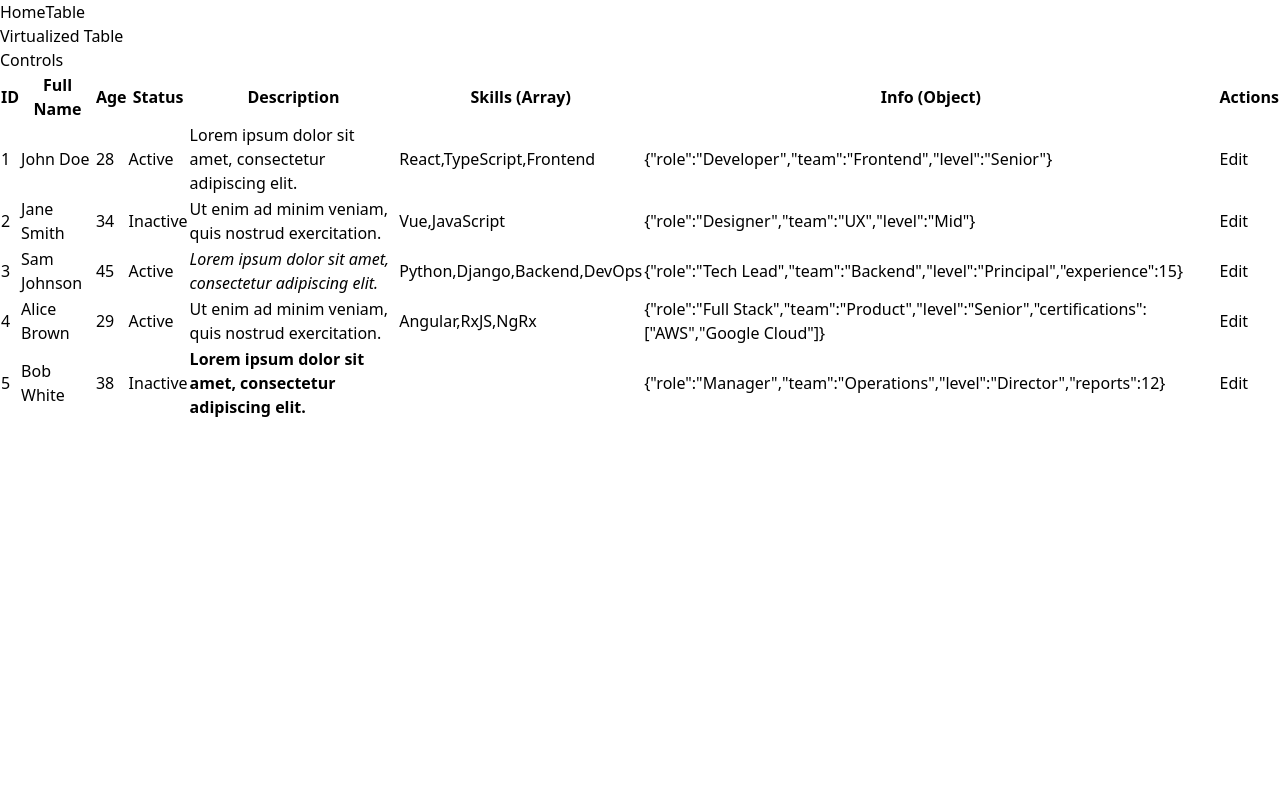
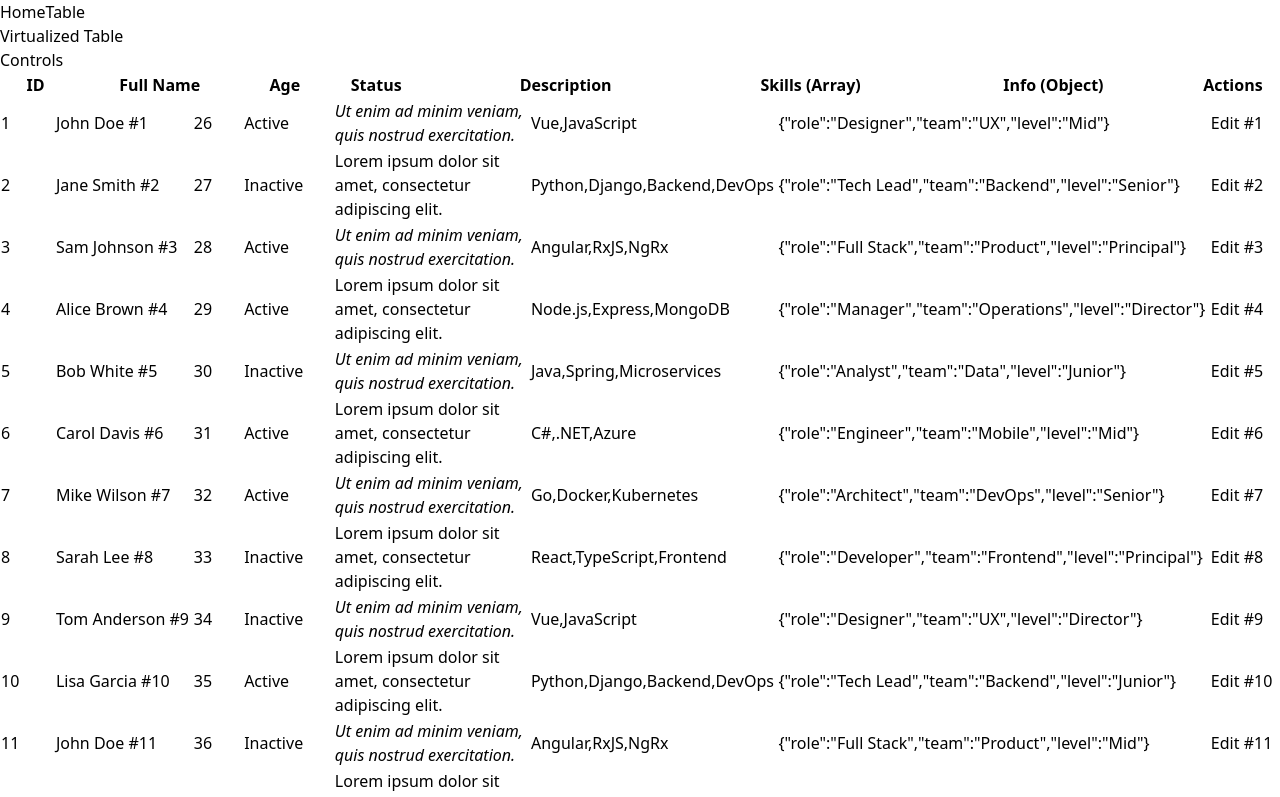
Before and after one commit to FeroHriadel/ncss-react, a React (Vite) app: page /table in a window 1280 px wide. Shown: the top 797 px of the page. Built offline with nearby package versions, Linux system fonts and the light colour scheme.

Commit message:
before virtualization

```diff
--- a/src/components/tables/VirtualizedTable.tsx
+++ b/src/components/tables/VirtualizedTable.tsx
@@ -2,7 +2,7 @@ import React from 'react'
 
 interface VirtualizedTableProps {
   data: { [key: string]: string | number | boolean | null | undefined | [] | object | React.ReactNode }[];
-  columnNames?: { column: string; displayValue: string }[];
+  columnNames?: { column: string; displayValue: string; width?: string }[];
 }
 
 
@@ -14,8 +14,25 @@ function VirtualizedTable(props: VirtualizedTableProps) {
   // Props
   const { data, columnNames } = props
 
+  // Refs for scroll synchronization
+  const headerRef = React.useRef<HTMLDivElement>(null)
+  const bodyRef = React.useRef<HTMLDivElement>(null)
+
   // Variables
   const columns = getColumns()
+
+  // Scroll synchronization
+  const handleBodyScroll = (e: React.UIEvent<HTMLDivElement>) => {
+    if (headerRef.current) {
+      headerRef.current.scrollLeft = e.currentTarget.scrollLeft
+    }
+  }
+
+  const handleHeaderScroll = (e: React.UIEvent<HTMLDivElement>) => {
+    if (bodyRef.current) {
+      bodyRef.current.scrollLeft = e.currentTarget.scrollLeft
+    }
+  }
 
 
   // Get column headers - use columnNames if provided, otherwise use data keys
@@ -25,24 +42,60 @@ function VirtualizedTable(props: VirtualizedTableProps) {
     return []
   }
 
+  // Get column width style
+  function getColumnStyle(columnObj: { column: string; displayValue: string; width?: string }) {
+    if (columnObj.width) {
+      return { width: columnObj.width }
+    }
+    return {}
+  }
+
 
   // Render
   return (
     <section className='virtualized-table-wrap'>
       <div className="virtualized-table-controls h-[2rem]">Controls</div>
-      <table>
-        <thead>
+
+      {/* Fixed Header */}
+      <div className="border border-gray-300 overflow-hidden">
+        <div
+          ref={headerRef}
+          style={{
+            overflow: 'auto', /* Both x and y scrolling */
+            scrollbarWidth: 'none', /* Firefox */
+            msOverflowStyle: 'none', /* Internet Explorer 10+ */
+          }}
+          className="[&::-webkit-scrollbar]:hidden" /* Chrome, Safari and Opera */
+          onScroll={handleHeaderScroll}
+        >
+          <table className="w-full" style={{ tableLayout: 'fixed' }}>
+            <thead className="bg-gray-50">
               <tr>
                 {columns.map((col) => (
-              <th key={col.column} className="px-4 py-2 text-left">
+                  <th
+                    key={col.column}
+                    className="px-4 py-2 text-left border-r border-gray-200 last:border-r-0 break-words"
+                    style={getColumnStyle(col)}
+                  >
                     {col.displayValue}
                   </th>
                 ))}
               </tr>
             </thead>
+          </table>
+        </div>
+      </div>
+
+      {/* Scrollable Body */}
+      <div
+        ref={bodyRef}
+        className="h-[600px] overflow-auto border-l border-r border-b border-gray-300"
+        onScroll={handleBodyScroll}
+      >
+        <table className="w-full" style={{ tableLayout: 'fixed' }}>
           <tbody>
             {data.map((row, index) => (
-            <tr key={index}>
+              <tr key={index} className="hover:bg-gray-50 border-b border-gray-100 last:border-b-0">
                 {columns.map((col) => {
                   const cellValue = row[col.column]
 
@@ -65,7 +118,11 @@ function VirtualizedTable(props: VirtualizedTableProps) {
                   }
 
                   return (
-                  <td key={col.column} className="px-4 py-2">
+                    <td
+                      key={col.column}
+                      className="px-4 py-2 border-r border-gray-200 last:border-r-0 break-words"
+                      style={getColumnStyle(col)}
+                    >
                       {renderedValue}
                     </td>
                   )
@@ -74,6 +131,7 @@ function VirtualizedTable(props: VirtualizedTableProps) {
             ))}
           </tbody>
         </table>
+      </div>
     </section>
   )
 }
--- a/src/pages/TablePage.tsx
+++ b/src/pages/TablePage.tsx
@@ -1,58 +1,54 @@
 import VirtualizedTable from "../components/tables/VirtualizedTable"
 
+// Function to generate 100 items
+function generateData(count: number) {
+  const names = ['John Doe', 'Jane Smith', 'Sam Johnson', 'Alice Brown', 'Bob White', 'Carol Davis', 'Mike Wilson', 'Sarah Lee', 'Tom Anderson', 'Lisa Garcia']
+  const colors = ['blue', 'purple', 'green', 'orange', 'red', 'indigo', 'pink', 'yellow', 'cyan', 'emerald']
+  const roles = ['Developer', 'Designer', 'Tech Lead', 'Full Stack', 'Manager', 'Analyst', 'Engineer', 'Architect']
+  const teams = ['Frontend', 'UX', 'Backend', 'Product', 'Operations', 'Data', 'Mobile', 'DevOps']
+  const levels = ['Junior', 'Mid', 'Senior', 'Principal', 'Director']
+  const skills = [
+    ['React', 'TypeScript', 'Frontend'],
+    ['Vue', 'JavaScript'],
+    ['Python', 'Django', 'Backend', 'DevOps'],
+    ['Angular', 'RxJS', 'NgRx'],
+    ['Node.js', 'Express', 'MongoDB'],
+    ['Java', 'Spring', 'Microservices'],
+    ['C#', '.NET', 'Azure'],
+    ['Go', 'Docker', 'Kubernetes']
+  ]
 
-const data = [
-  {
-    id: 1,
-    name: <span className="font-bold text-blue-600">John Doe</span>,
-    age: 28,
-    isActive: <span className="px-2 py-1 bg-green-100 text-green-800 rounded-full text-sm">Active</span>,
-    description: 'Lorem ipsum dolor sit amet, consectetur adipiscing elit.',
-    tags: ['React', 'TypeScript', 'Frontend'],
-    metadata: { role: 'Developer', team: 'Frontend', level: 'Senior' },
-    actions: <button className="px-3 py-1 bg-blue-500 text-white rounded hover:bg-blue-600">Edit</button>
-  },
-  {
-    id: 2,
-    name: <span className="font-bold text-purple-600">Jane Smith</span>,
-    age: 34,
-    isActive: <span className="px-2 py-1 bg-red-100 text-red-800 rounded-full text-sm">Inactive</span>,
-    description: 'Ut enim ad minim veniam, quis nostrud exercitation.',
-    tags: ['Vue', 'JavaScript'],
-    metadata: { role: 'Designer', team: 'UX', level: 'Mid' },
-    actions: <button className="px-3 py-1 bg-blue-500 text-white rounded hover:bg-blue-600">Edit</button>
-  },
-  {
-    id: 3,
-    name: <span className="font-bold text-green-600">Sam Johnson</span>,
-    age: 45,
-    isActive: <span className="px-2 py-1 bg-green-100 text-green-800 rounded-full text-sm">Active</span>,
-    description: <em>Lorem ipsum dolor sit amet, consectetur adipiscing elit.</em>,
-    tags: ['Python', 'Django', 'Backend', 'DevOps'],
-    metadata: { role: 'Tech Lead', team: 'Backend', level: 'Principal', experience: 15 },
-    actions: <button className="px-3 py-1 bg-blue-500 text-white rounded hover:bg-blue-600">Edit</button>
-  },
-  {
-    id: 4,
-    name: <span className="font-bold text-orange-600">Alice Brown</span>,
-    age: 29,
-    isActive: <span className="px-2 py-1 bg-green-100 text-green-800 rounded-full text-sm">Active</span>,
-    description: 'Ut enim ad minim veniam, quis nostrud exercitation.',
-    tags: ['Angular', 'RxJS', 'NgRx'],
-    metadata: { role: 'Full Stack', team: 'Product', level: 'Senior', certifications: ['AWS', 'Google Cloud'] },
-    actions: <button className="px-3 py-1 bg-blue-500 text-white rounded hover:bg-blue-600">Edit</button>
-  },
-  {
-    id: 5,
-    name: <span className="font-bold text-red-600">Bob White</span>,
-    age: 38,
-    isActive: <span className="px-2 py-1 bg-red-100 text-red-800 rounded-full text-sm">Inactive</span>,
-    description: <strong>Lorem ipsum dolor sit amet, consectetur adipiscing elit.</strong>,
-    tags: [],
-    metadata: { role: 'Manager', team: 'Operations', level: 'Director', reports: 12 },
-    actions: <button className="px-3 py-1 bg-blue-500 text-white rounded hover:bg-blue-600">Edit</button>
-  },
-]
+  const data = []
+
+  for (let i = 1; i <= count; i++) {
+    const nameIndex = (i - 1) % names.length
+    const colorIndex = (i - 1) % colors.length
+    const isActive = Math.random() > 0.3 // 70% chance of being active
+
+    data.push({
+      id: i,
+      name: <span className={`font-bold text-${colors[colorIndex]}-600`}>{names[nameIndex]} #{i}</span>,
+      age: 25 + (i % 40), // Ages between 25-64
+      isActive: isActive
+        ? <span className="px-2 py-1 bg-green-100 text-green-800 rounded-full text-sm">Active</span>
+        : <span className="px-2 py-1 bg-red-100 text-red-800 rounded-full text-sm">Inactive</span>,
+      description: i % 2 === 0
+        ? 'Lorem ipsum dolor sit amet, consectetur adipiscing elit.'
+        : <em>Ut enim ad minim veniam, quis nostrud exercitation.</em>,
+      tags: skills[i % skills.length],
+      metadata: {
+        role: roles[i % roles.length],
+        team: teams[i % teams.length],
+        level: levels[i % levels.length]
+      },
+      actions: <button className="px-3 py-1 bg-blue-500 text-white rounded hover:bg-blue-600">Edit #{i}</button>
+    })
+  }
+
+  return data
+}
+
+const data = generateData(100)
 
 export default function TablePage() {
   return (
@@ -61,15 +57,16 @@ export default function TablePage() {
       <VirtualizedTable
         data={data}
         columnNames={[
-          { column: 'id', displayValue: 'ID' },
-          { column: 'name', displayValue: 'Full Name' },
-          { column: 'age', displayValue: 'Age' },
-          { column: 'isActive', displayValue: 'Status' },
-          { column: 'description', displayValue: 'Description' },
-          { column: 'tags', displayValue: 'Skills (Array)' },
-          { column: 'metadata', displayValue: 'Info (Object)' },
-          { column: 'actions', displayValue: 'Actions' },
+          { column: 'id', displayValue: 'ID', width: '80px' },
+          { column: 'name', displayValue: 'Full Name', width: '200px' },
+          { column: 'age', displayValue: 'Age', width: '80px' },
+          { column: 'isActive', displayValue: 'Status', width: '120px' },
+          { column: 'description', displayValue: 'Description', width: '300px' },
+          { column: 'tags', displayValue: 'Skills (Array)', width: '250px' },
+          { column: 'metadata', displayValue: 'Info (Object)', width: '300px' },
+          { column: 'actions', displayValue: 'Actions', width: '100px' },
         ]}
+
       />
     </div>
   )
```
Lines whose indentation alone changed are shown as unchanged.
